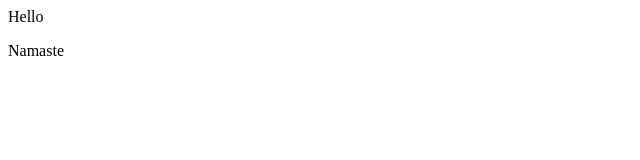
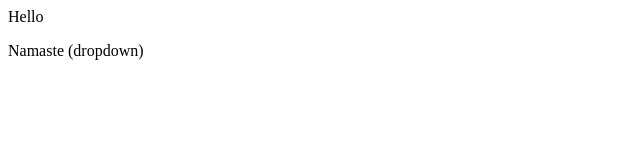
Before and after one commit to AvdhutLad/Gitdemo, a plain HTML site: page index.html in a window 1280 px wide. Shown: the full height of the page, 0-640 px from the left. Drawn offline with Linux system fonts and the light colour scheme.

Commit message:
dd change

```diff
--- a/index.html
+++ b/index.html
@@ -1,5 +1,5 @@
 <html>
     <p>Hello
     </p>
-    <div><p>Namaste</p></div>
+    <div><p>Namaste (dropdown)</p></div>
 </html>
```
